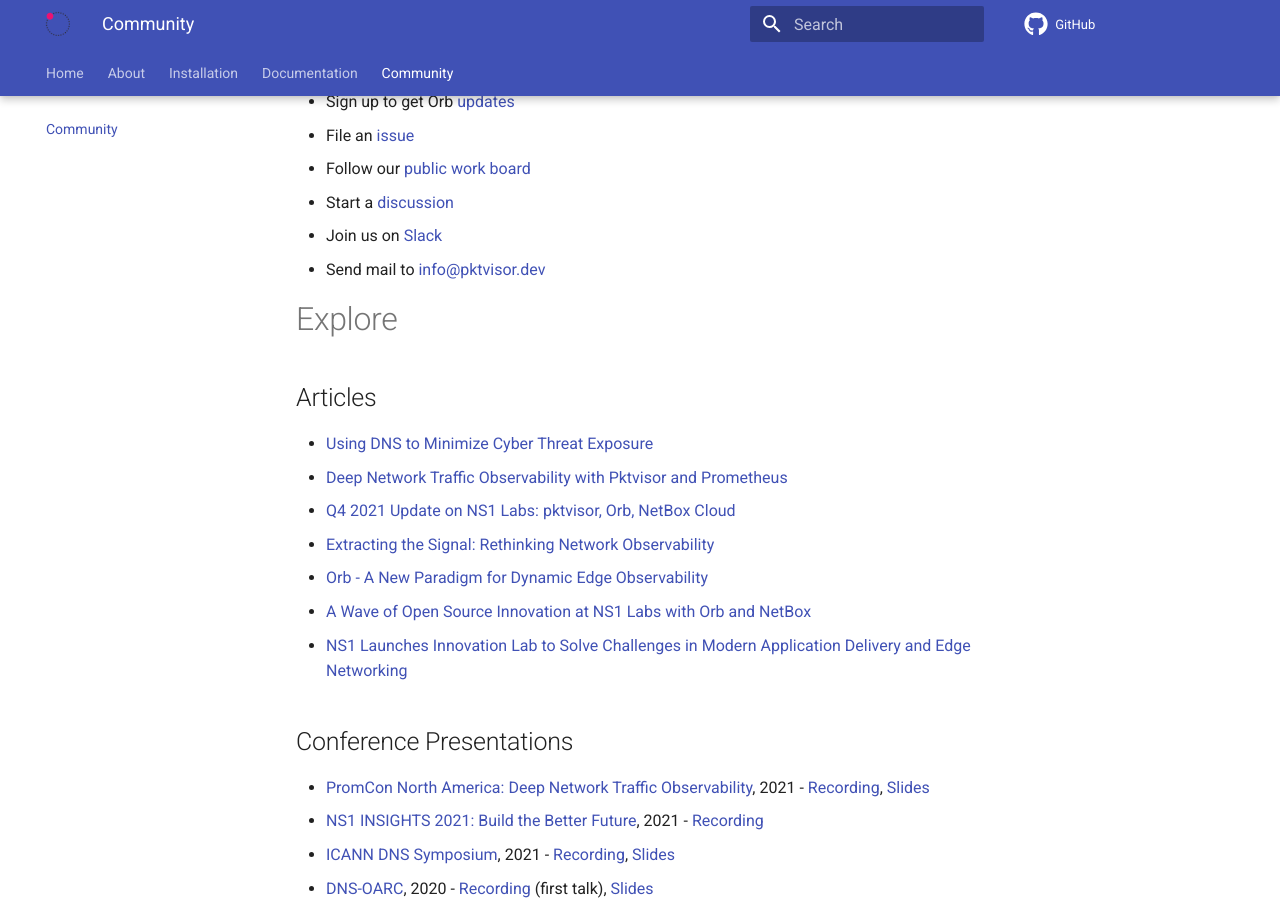
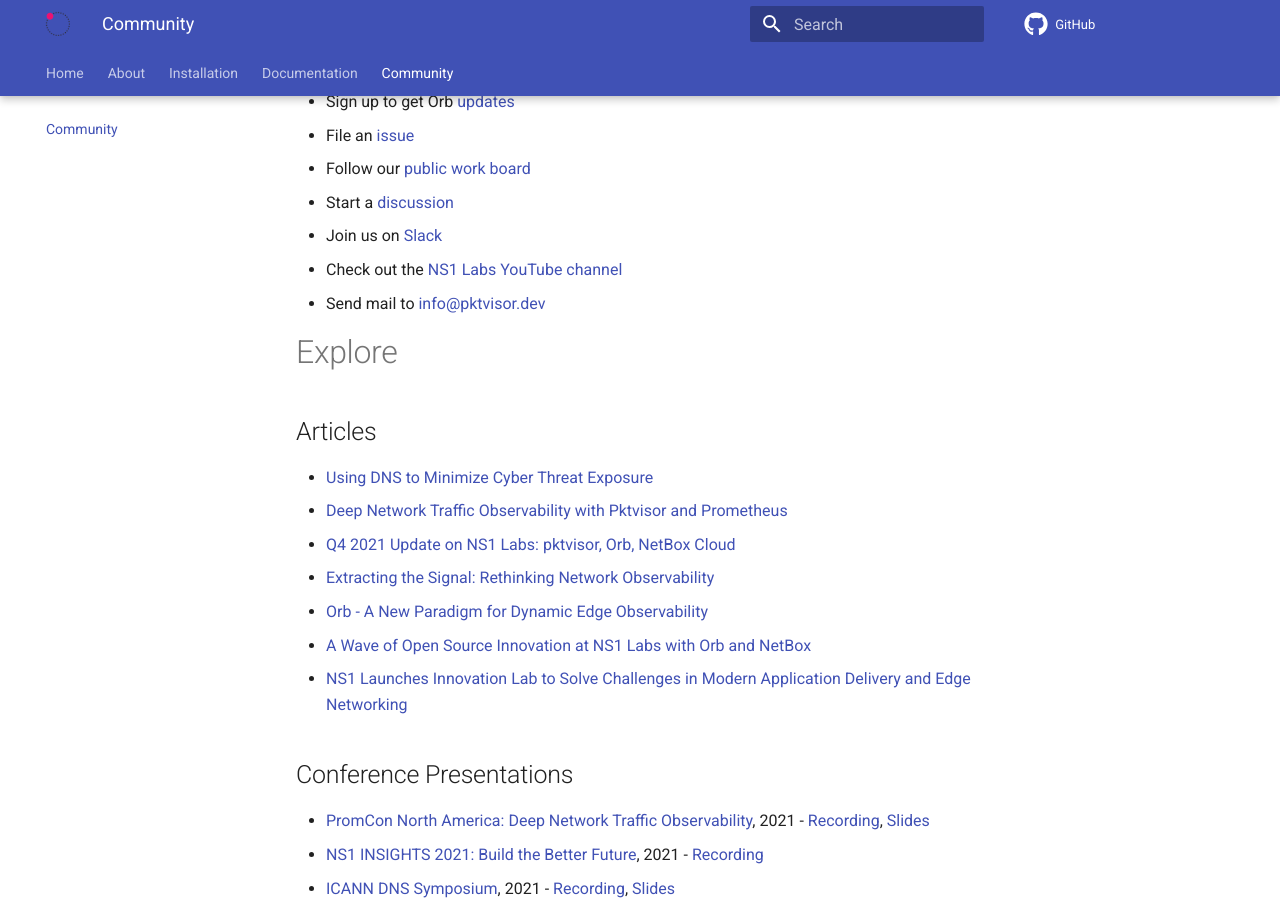
Before and after one commit to orb-community/orb-website, an MkDocs documentation site: the page built from docs/contact.md, in a window 1280 px wide and 900 px high, scrolled down 417 px. Built offline with MkDocs 1.6.1 and Material for MkDocs 9.7.7, drawn with Linux system fonts in a browser that asks for light colours; comment, search, counter and statistics services are not loaded.

Commit message:
added link to NS1 Labs youtube

```diff
--- a/docs/contact.md
+++ b/docs/contact.md
@@ -13,6 +13,7 @@
 * Follow our [public work board](https://github.com/ns1labs/orb/projects/1)
 * Start a [discussion](https://github.com/ns1labs/orb/discussions)
 * Join us on [Slack](https://join.slack.com/t/ns1labs/shared_invite/zt-qqsm5cb4-9fsq1xa~R3h~nX6W0sJzmA)
+* Check out the [NS1 Labs YouTube channel](https://www.youtube.com/channel/UCs5FgE5p03tP-8InKVIojdw)
 * Send mail to [info@pktvisor.dev](mailto:info@pktvisor.dev)
 
 # Explore
```
